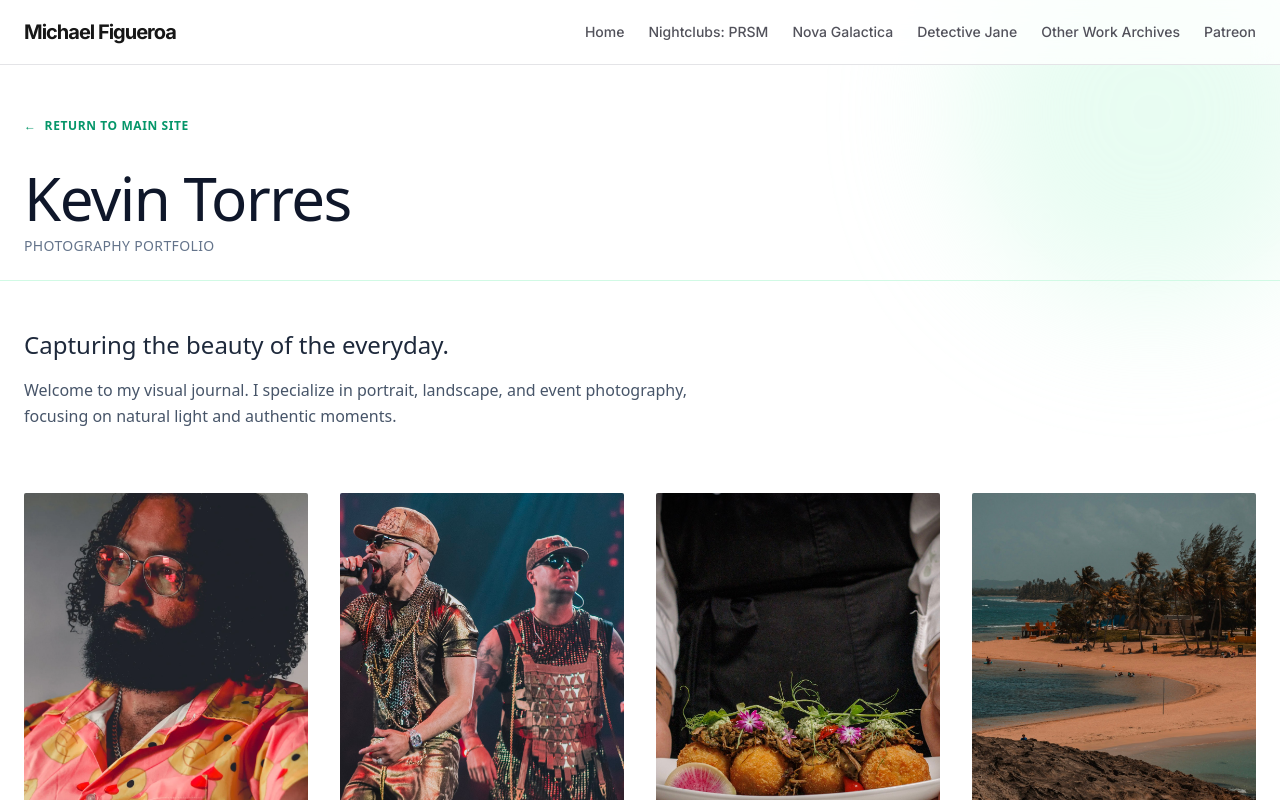
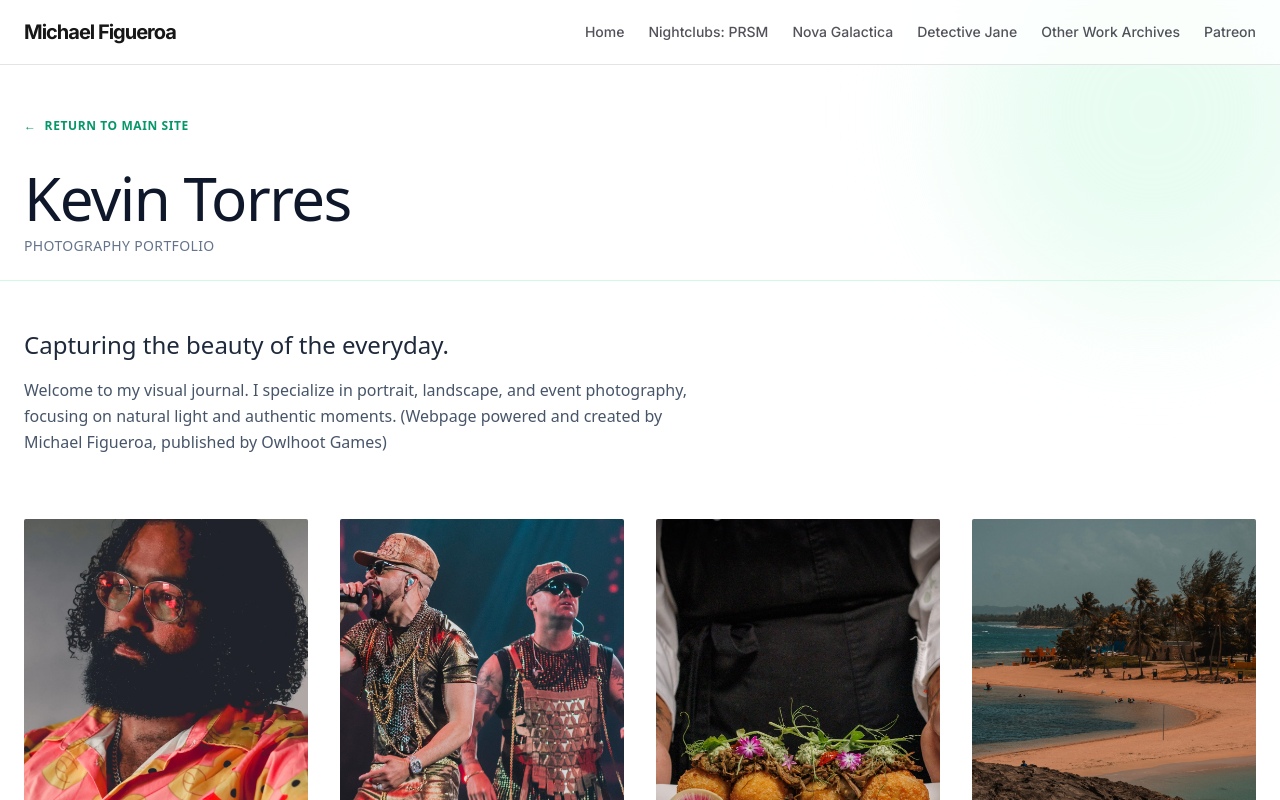
Before and after one commit to OwlhootMike/owlhootgames-site, a Next.js app: page /games/KTS in a window 1280 px wide. Shown: the top 800 px of the page. Built offline with nearby package versions, Linux system fonts and the light colour scheme.

Commit message:
Ducks Update

```diff
--- a/app/games/KTS/page.tsx
+++ b/app/games/KTS/page.tsx
@@ -57,7 +57,7 @@ export default function PhotographyPage() {
           </h2>
           <p className="text-slate-600 leading-relaxed">
             Welcome to my visual journal. I specialize in portrait, landscape, and event photography,
-            focusing on natural light and authentic moments.
+            focusing on natural light and authentic moments. (Webpage powered and created by Michael Figueroa, published by Owlhoot Games)
           </p>
         </motion.div>
 
```
